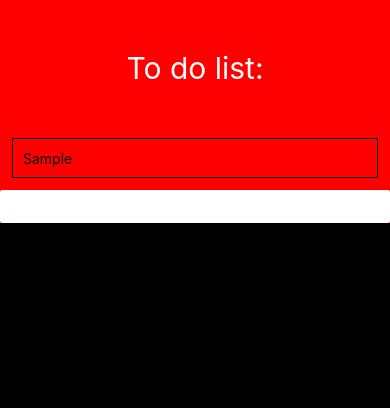
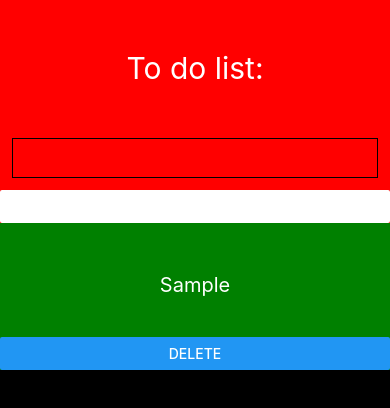
Before and after one commit to Raunaq27/MULT265-A1-Raunaq, a React Native app: screen / in a window 390 px wide. Both pictures are taken after typing "Sample" into the empty fields and a click on the button "ADD TO DO". Shown: the top 408 px of the page. Built offline with nearby package versions, Linux system fonts and the light colour scheme.

Commit message:
issue has been resolved thanks to Arlin

```diff
--- a/src/App.js
+++ b/src/App.js
@@ -17,7 +17,7 @@ const App = () => {
   const [todos, setTodos] = useState([]);
   const [newTodo, setNewTodo] = useState('');
   const handleSubmit = event => {
-    event.preventDefault();
+    console.log('hello');
     setTodos([...todos, {id: Date.now(), text: newTodo, completed: false}]);
     setNewTodo('');
   };
@@ -46,25 +46,24 @@ const App = () => {
           value={newTodo}
           onChange={event => setNewTodo(event.target.value)}
         />
-        <Button title="Add To Do" color={'white'} onClick={handleSubmit} />
+        <Button title="Add To Do" color={'white'} onPress={handleSubmit} />
 
         {todos.map(todo => (
-          <View style={styles.containerTest}>
           <TouchableOpacity
             style={styles.containerTest}
+            key={todo.id}
             onChange={() => handleToggleCompleted(todo.id)}>
             <View key={todo.id}>
-                <Text>{todo.text}</Text>
+              <Text style={styles.mainText}>{todo.text}</Text>
 
               <Button
                 title="Delete"
-                  onClick={() => {
+                onPress={() => {
                   handleDeleteTodo(todo.id);
                 }}
               />
             </View>
           </TouchableOpacity>
-          </View>
         ))}
       </View>
     </ScrollView>
```
Lines whose indentation alone changed are shown as unchanged.
